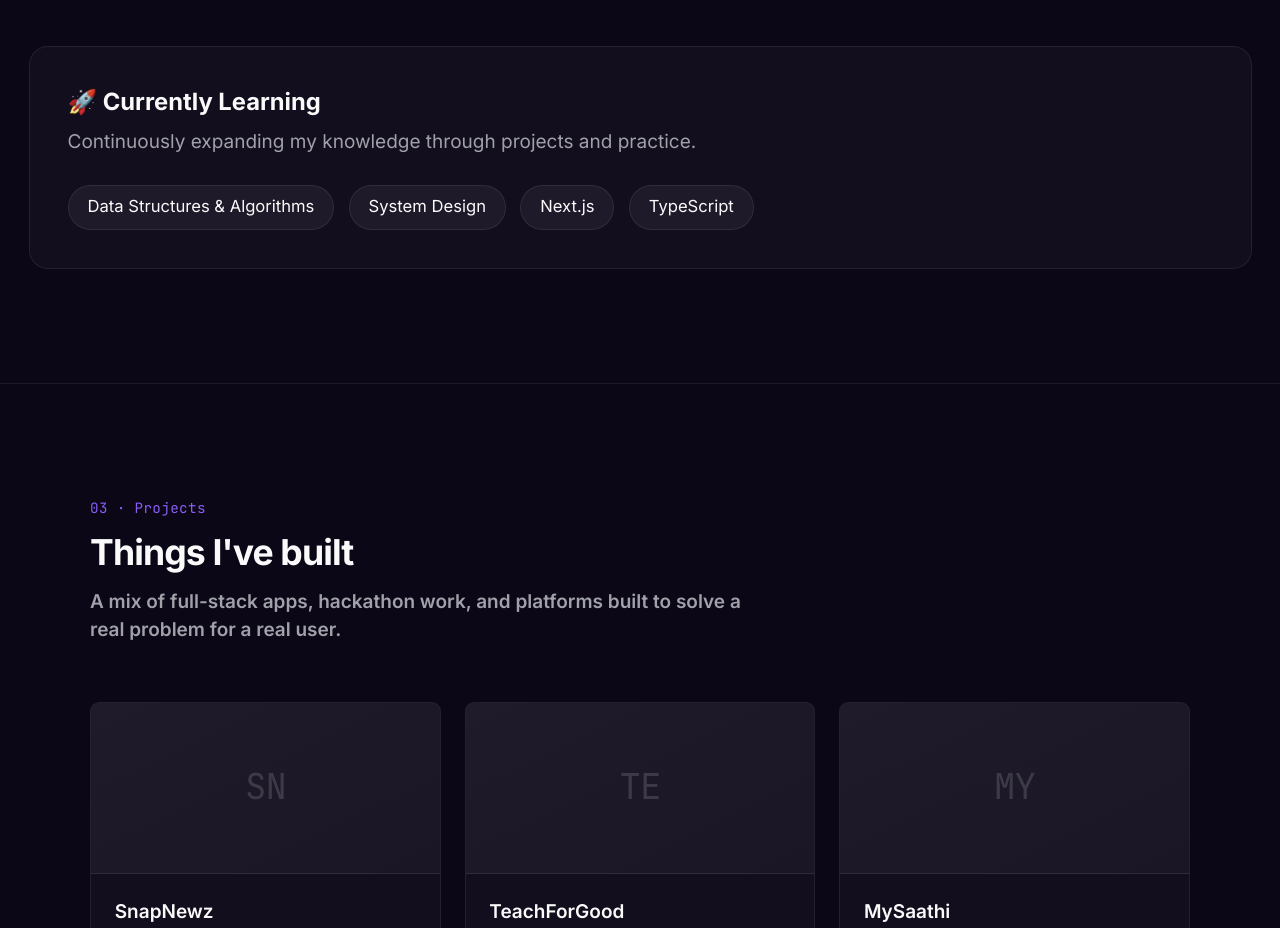
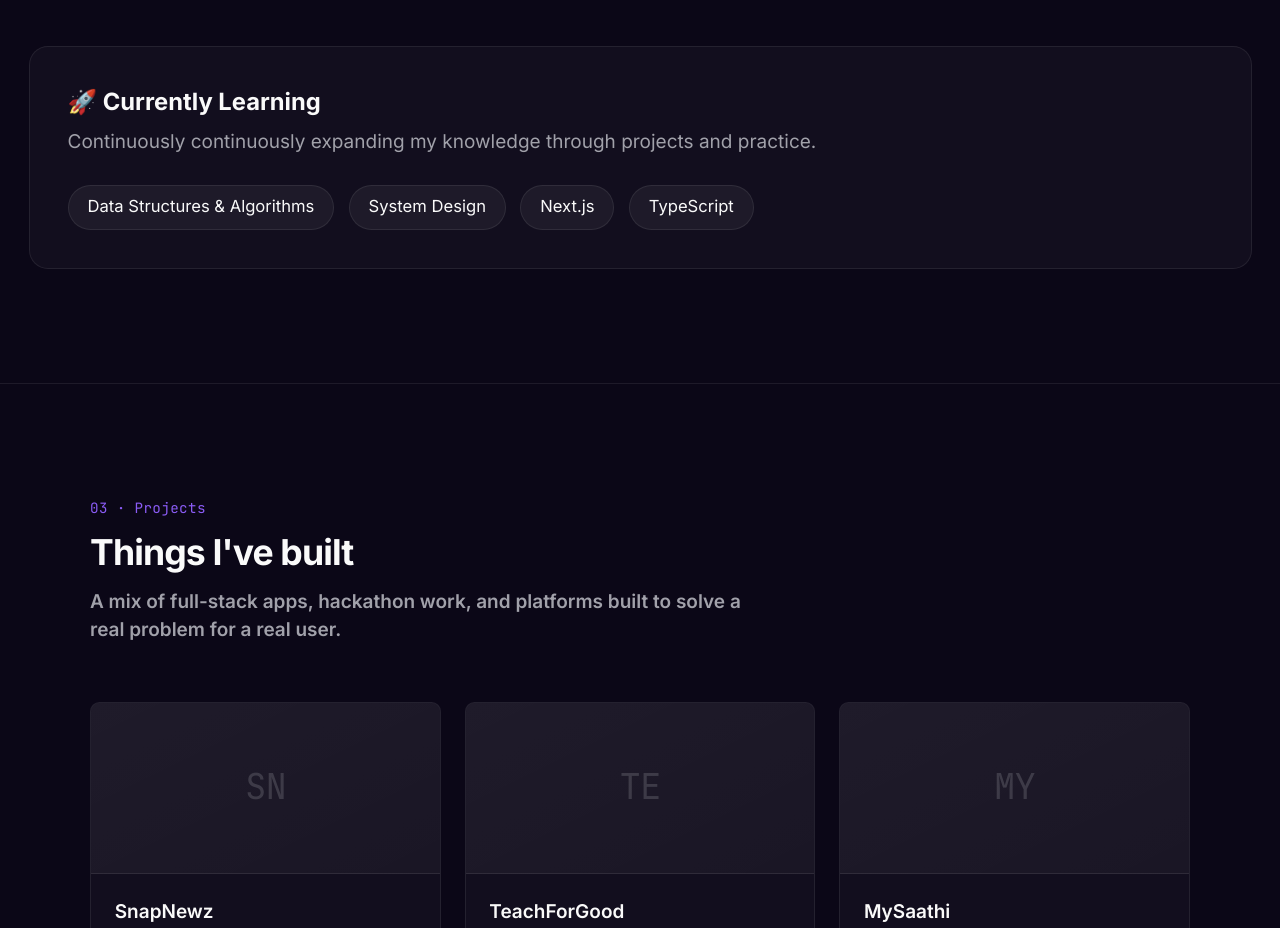
Before and after one commit to TAnisha016/tanisha-portfolio, a React (Vite) app: page / in a window 1280 px wide. Shown: the part 2304-3232 px from the top of the page. Built offline with nearby package versions, Linux system fonts and the light colour scheme.

Commit message:
section part

```diff
--- a/src/components/Skills.jsx
+++ b/src/components/Skills.jsx
@@ -111,7 +111,7 @@ export default function Skills() {
             </h3>
 
             <p className="text-ink-secondary mb-6">
-              Continuously expanding my knowledge through projects and practice.
+              Continuously continuously expanding my knowledge through projects and practice.
             </p>
 
             <div className="flex flex-wrap gap-3">
```
